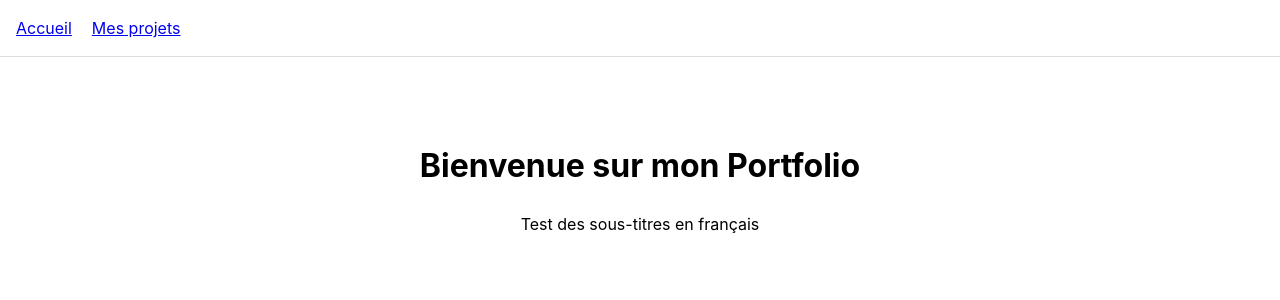
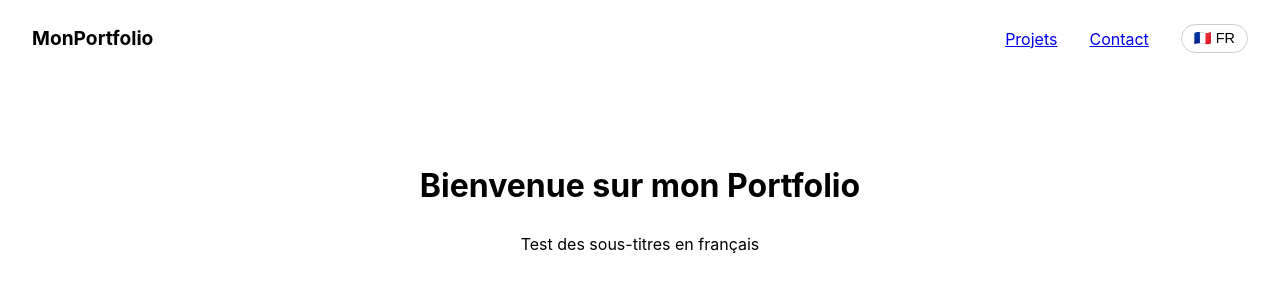
Before and after one commit to Qua-9-9-1/Qua-9-9-1.github.io, a React app: page / in a window 1280 px wide. Shown: the top 300 px of the page. Built offline with nearby package versions, Linux system fonts and the light colour scheme; the HTML template or start-up script is replaced by a standard one.

Commit message:
[ADD] contact page

```diff
--- /dev/null
+++ b/src/components/layout/Navbar.tsx
@@ -0,0 +1,53 @@
+import { Link } from "react-router-dom";
+import { useLanguage } from "../../context/LanguageContext";
+
+export default function Navbar() {
+  const { t, language, setLanguage } = useLanguage();
+
+  const toggleLanguage = () => {
+    setLanguage(language === 'fr' ? 'en' : 'fr');
+  };
+
+  return (
+    <nav style={{
+      display: 'flex',
+      justifyContent: 'space-between',
+      alignItems: 'center',
+      padding: '1.5rem 2rem',
+      background: 'rgba(255, 255, 255, 0.8)', // Un peu de transparence
+      backdropFilter: 'blur(10px)', // Effet verre dépoli (moderne)
+      position: 'sticky',
+      top: 0,
+      zIndex: 10
+    }}>
+      {/* Logo ou Nom */}
+      <div style={{ fontWeight: 'bold', fontSize: '1.2rem' }}>
+        <Link to="/" style={{ textDecoration: 'none', color: 'inherit' }}>
+          MonPortfolio
+        </Link>
+      </div>
+
+      {/* Liens + Switch */}
+      <div style={{ display: 'flex', gap: '2rem', alignItems: 'center' }}>
+        <Link to="/projects">{t.nav.projects}</Link>
+        <Link to="/contact">{t.nav.contact}</Link>
+
+        {/* Le Switcher Stylé */}
+        <button
+          onClick={toggleLanguage}
+          style={{
+            background: 'none',
+            border: '1px solid #ccc',
+            borderRadius: '20px',
+            padding: '5px 12px',
+            cursor: 'pointer',
+            transition: 'all 0.2s',
+            fontSize: '0.9rem'
+          }}
+        >
+          {language === 'fr' ? '🇫🇷 FR' : '🇺🇸 EN'}
+        </button>
+      </div>
+    </nav>
+  );
+}
--- a/src/components/layout/RootLayout.tsx
+++ b/src/components/layout/RootLayout.tsx
@@ -1,15 +1,10 @@
-import { Outlet, Link } from "react-router-dom";
-import { useLanguage } from "../../context/LanguageContext";
+import { Outlet } from "react-router-dom";
+import Navbar from "./Navbar";
 
 export default function RootLayout() {
-  const { t } = useLanguage();
-
   return (
     <div>
-      <nav style={{ padding: '1rem', borderBottom: '1px solid #ddd', display: 'flex', gap: '20px' }}>
-        <Link to="/">{"Accueil"}</Link>
-        <Link to="/projects">{t.projects.title}</Link>
-      </nav>
+      <Navbar />
 
       <main style={{ padding: '2rem' }}>
         <Outlet />
--- a/src/locales/en.ts
+++ b/src/locales/en.ts
@@ -5,7 +5,14 @@ export const en: Translations = {
     title: "Welcome to my Portfolio",
     subtitle: "Testing english subtitles",
   },
+  nav: {
+    projects: "Projects",
+    contact: "Contact",
+  },
   projects: {
     title: "My Projects",
   },
+  contact: {
+    title: "Contact Me",
+  },
 };
--- a/src/locales/fr.ts
+++ b/src/locales/fr.ts
@@ -3,8 +3,15 @@ export const fr = {
     title: "Bienvenue sur mon Portfolio",
     subtitle: "Test des sous-titres en français",
   },
+  nav: {
+    projects: "Projets",
+    contact: "Contact",
+  },
   projects: {
     title: "Mes projets",
+  },
+  contact: {
+    title: "Contactez-moi",
   },
 };
 
--- /dev/null
+++ b/src/pages/Contact.tsx
@@ -0,0 +1,7 @@
+import { useLanguage } from "../context/LanguageContext";
+
+export default function Projects() {
+    const { t } = useLanguage();
+
+  return <h1>{t.contact.title}</h1>;
+}
--- a/src/router.tsx
+++ b/src/router.tsx
@@ -2,6 +2,7 @@ import { createHashRouter } from "react-router-dom";
 import RootLayout from "./components/layout/RootLayout";
 import Home from "./pages/Home";
 import Projects from "./pages/Projects";
+import Contact from "./pages/Contact";
 
 export const router = createHashRouter([
   {
@@ -16,6 +17,10 @@ export const router = createHashRouter([
         path: "projects",
         element: <Projects />,
       },
+      {
+        path : "contact",
+        element: <Contact />,
+      }
     ],
   },
 ]);
```
